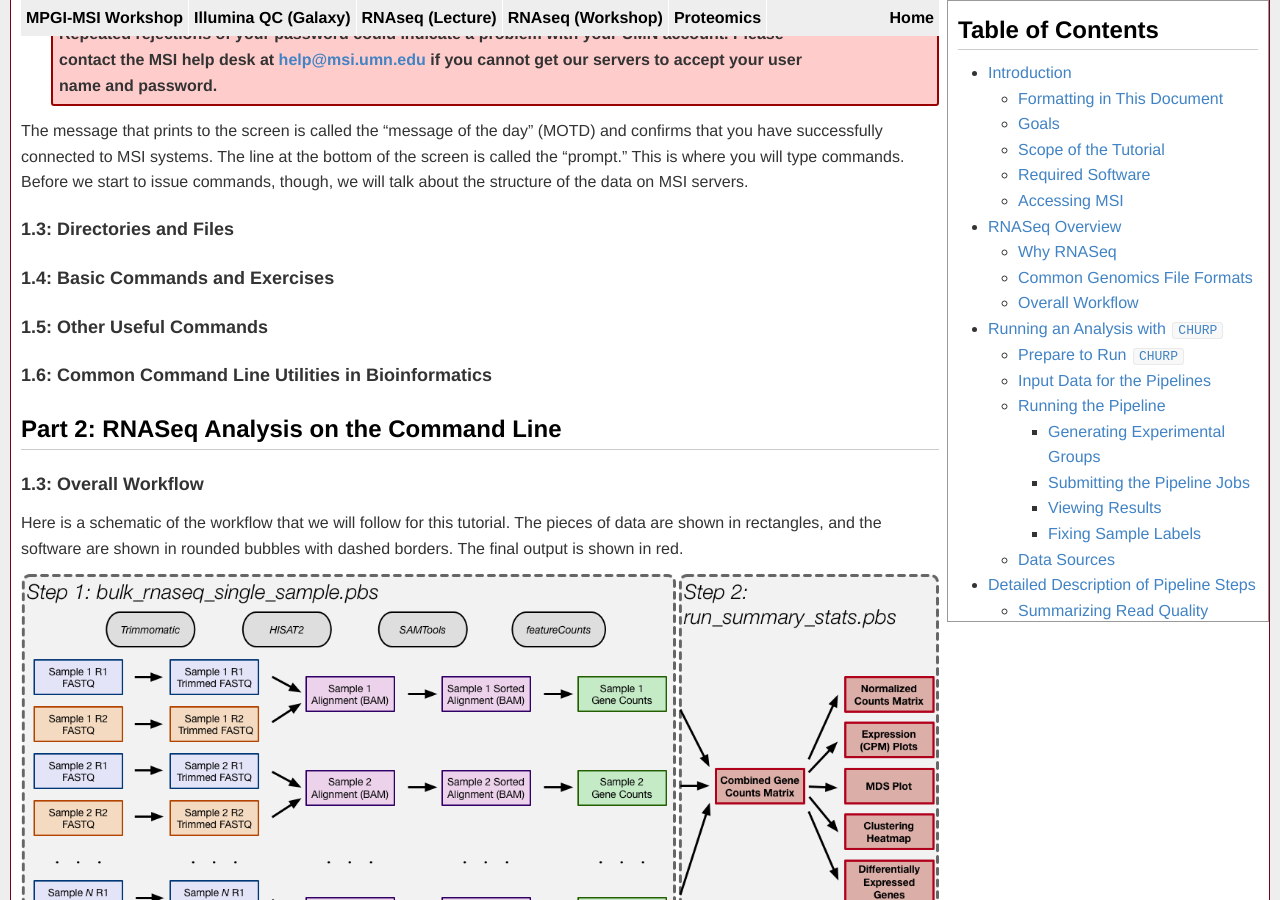
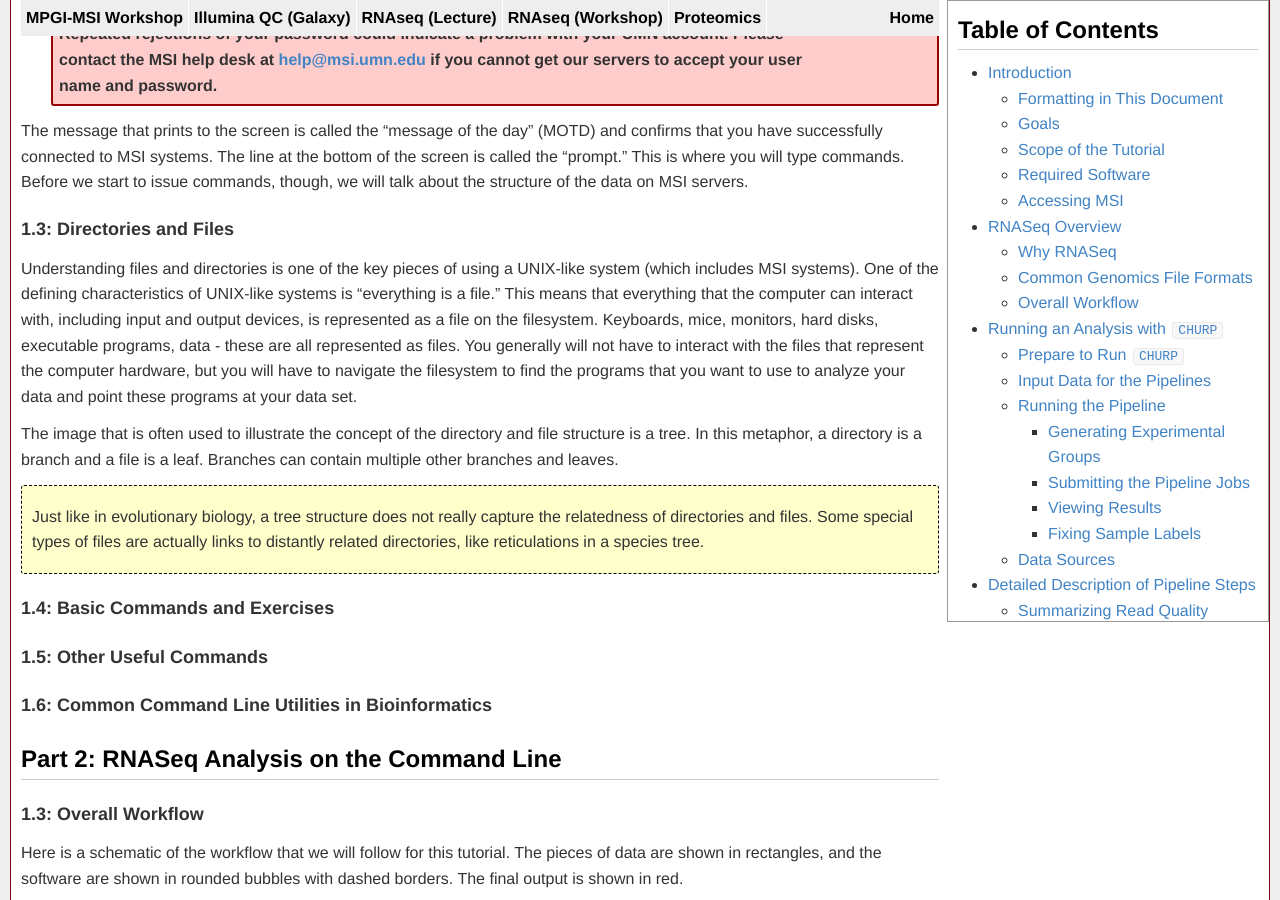
Before and after one commit to msi-ris/Tutorials, a Jekyll site: the page built from rnaseq_cmd_beta.md, in a window 1280 px wide and 900 px high, scrolled down 3607 px. Built offline with Jekyll 4.4.1, drawn with Linux system fonts in a browser that asks for light colours.

Commit message:
RNAseq beta

```diff
--- a/rnaseq_cmd_beta.md
+++ b/rnaseq_cmd_beta.md
@@ -215,6 +215,28 @@ commands. Before we start to issue commands, though, we will talk about the
 structure of the data on MSI servers.
 
 ### <a name="1.2"></a> 1.3: Directories and Files
+Understanding files and directories is one of the key pieces of using a
+UNIX-like system (which includes MSI systems). One of the defining
+characteristics of UNIX-like systems is "everything is a file." This means that
+everything that the computer can interact with, including input and output
+devices, is represented as a file on the filesystem. Keyboards, mice, monitors,
+hard disks, executable programs, data - these are all represented as files. You
+generally will not have to interact with the files that represent the computer
+hardware, but you will have to navigate the filesystem to find the programs that
+you want to use to analyze your data and point these programs at your data set.
+
+The image that is often used to illustrate the concept of the directory and file
+structure is a tree. In this metaphor, a directory is a branch and a file is a
+leaf. Branches can contain multiple other branches and leaves.
+
+<div class="info" markdown="1">
+
+Just like in evolutionary biology, a tree structure does not really capture
+the relatedness of directories and files. Some special types of files are
+actually links to distantly related directories, like reticulations in a
+species tree.
+
+</div>
 
 ### <a name="1.3"></a> 1.4: Basic Commands and Exercises
 
```
